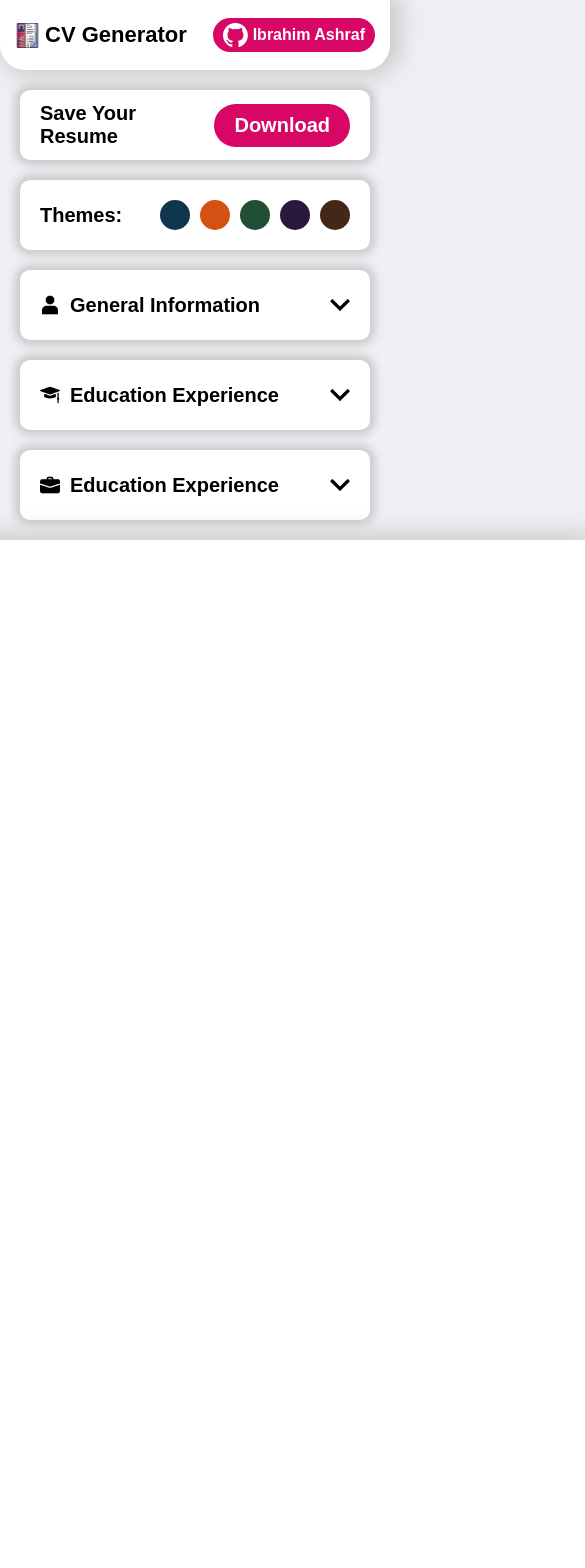
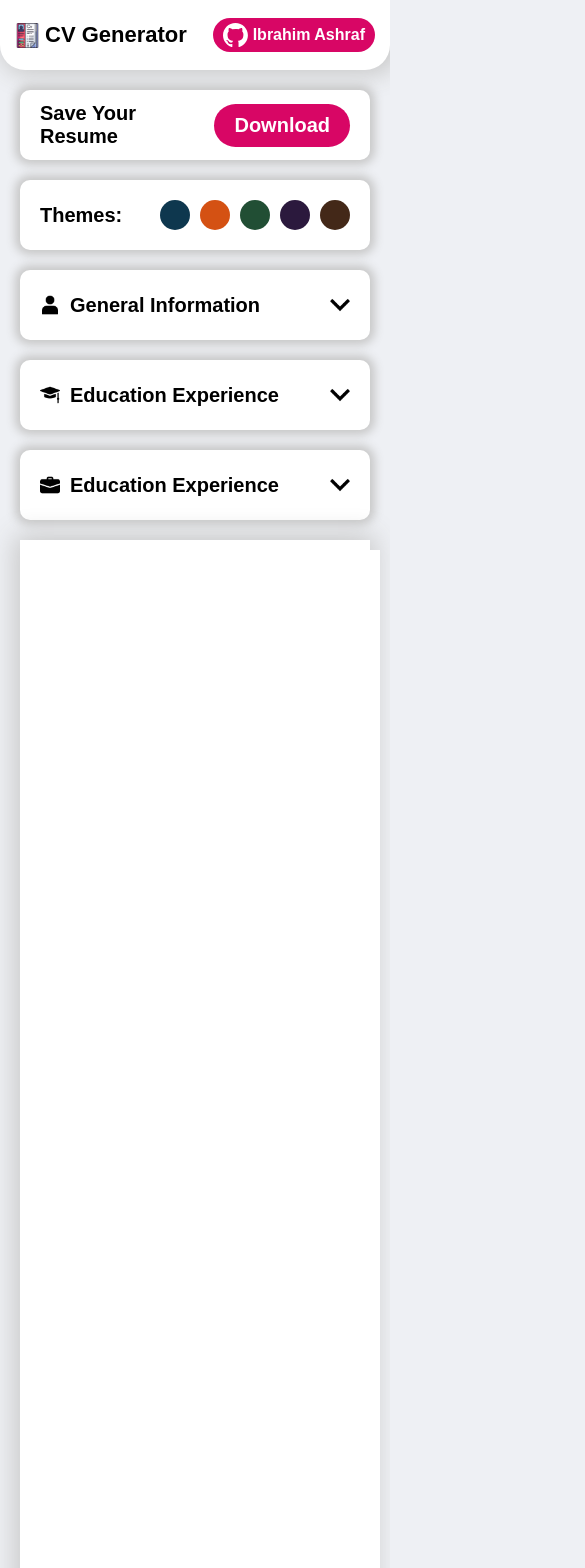
Before and after one commit to Ibrahim-Ashraf-Saber/Project-CVApplication, a React (Vite) app: page / in a window 390 px wide. Shown: the top 1568 px of the page, 585 px wide, since content can reach past the window. Built offline with nearby package versions, Linux system fonts and the light colour scheme.

Commit message:
Handle Mobile Secreen

```diff
--- a/src/components/SaveResume.jsx
+++ b/src/components/SaveResume.jsx
@@ -3,18 +3,19 @@ import html2canvas from "html2canvas";
 import jsPDF from "jspdf";
 
 function SaveResume() {
+  // Help With Chat GPT To Print Function
   const handlePrint = () => {
     const input = document.getElementById("cv");
 
     html2canvas(input, {
-      scale: 2, // زيادة الدقة للشاشات عالية الدقة
-      useCORS: true, // إذا كنت تستخدم صور من مصادر خارجية
+      scale: 2,
+      useCORS: true,
     }).then((canvas) => {
       const imgData = canvas.toDataURL("image/png");
       const pdf = new jsPDF({
-        orientation: "portrait", // أو 'landscape' إذا كنت تريد اتجاه أفقي
+        orientation: "portrait",
         unit: "mm",
-        format: "a4", // أو أي حجم آخر تريده
+        format: "a4",
       });
 
       const imgWidth = pdf.internal.pageSize.getWidth();
--- a/src/styles/cvStyle.css
+++ b/src/styles/cvStyle.css
@@ -88,3 +88,10 @@
   width: 400px;
   overflow-wrap: break-word;
 }
+
+@media only screen and (max-width: 768px) {
+  .containerr {
+    width: 100%;
+    margin: 10px;
+  }
+}
```
Lines whose indentation alone changed are shown as unchanged.
